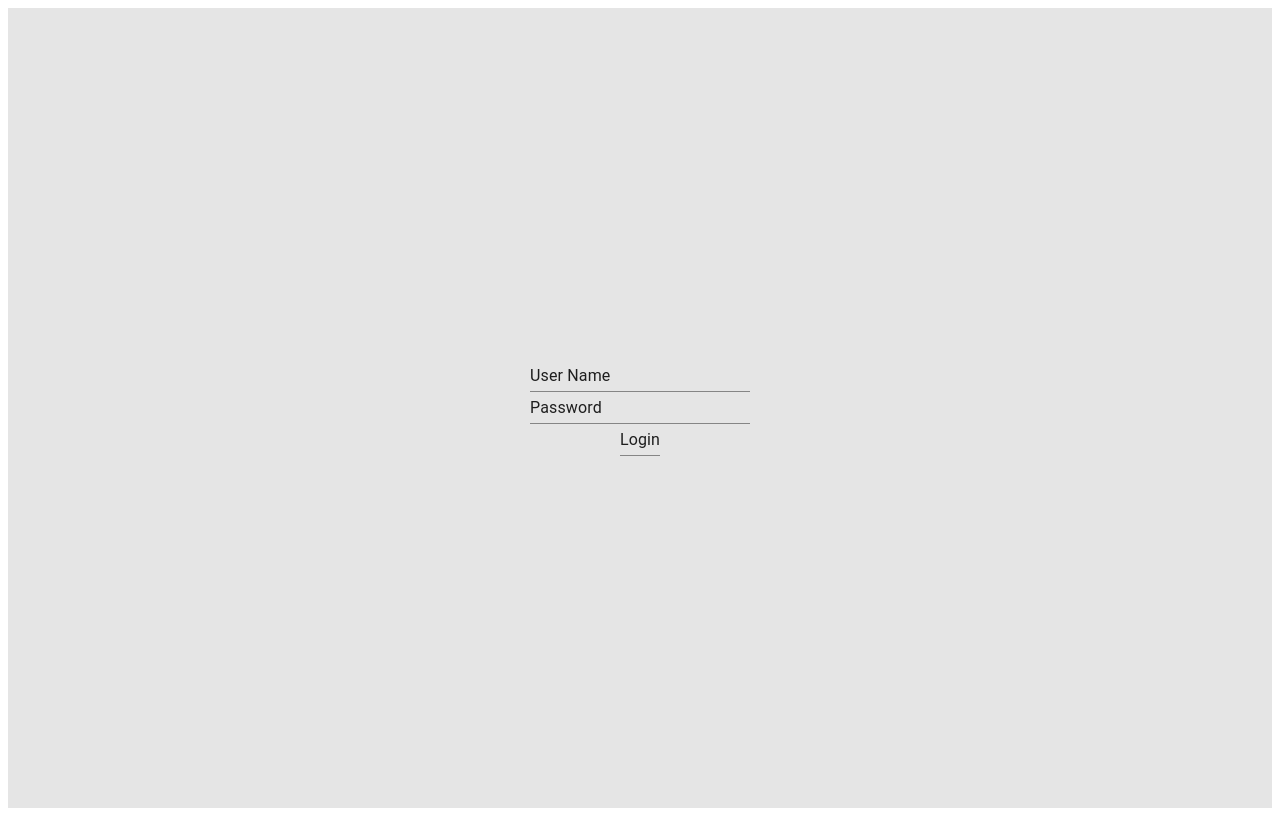
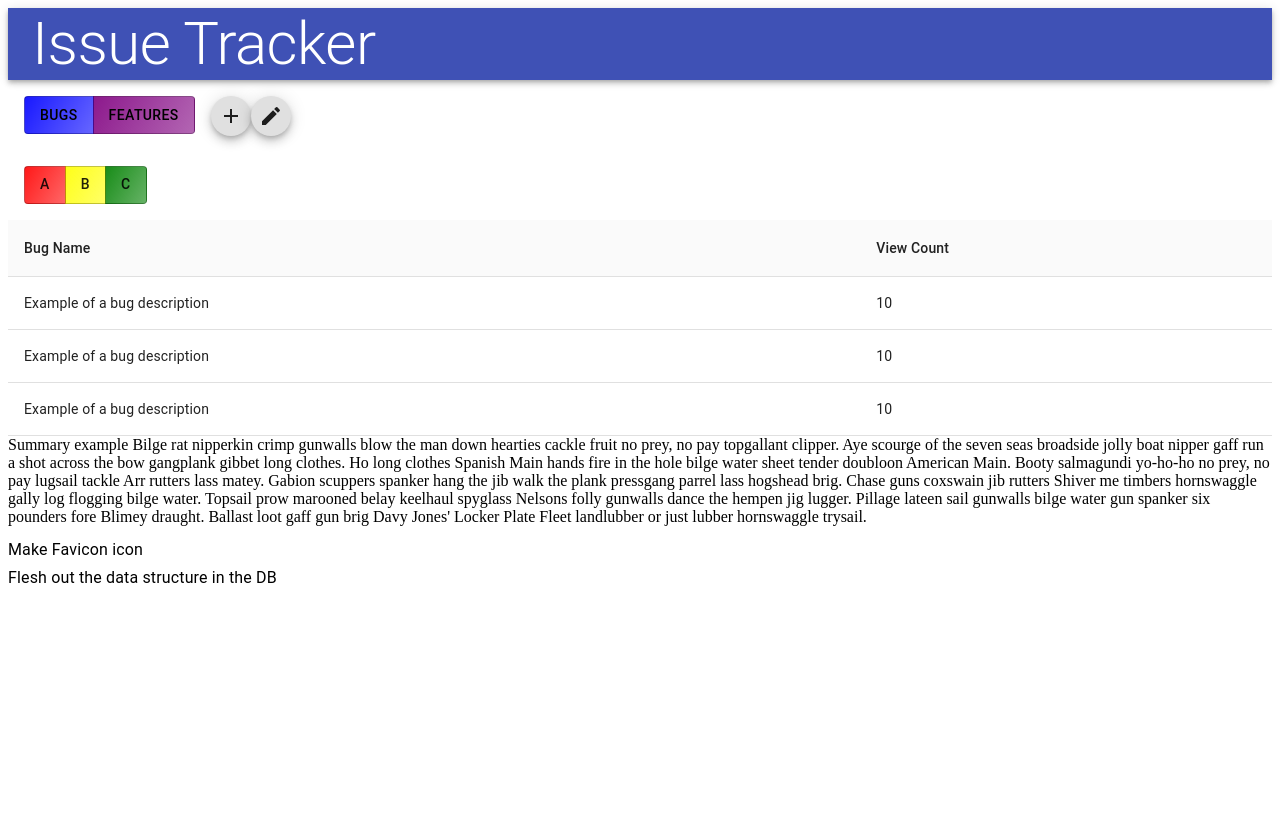
Before and after one commit to wmcooper2/issue-tracker, a React (Create React App) app: page / in a window 1280 px wide. Built offline with nearby package versions, Linux system fonts and the light colour scheme.

Commit message:
POST "/add-bug" works as a test. Will work on GET "/bugs" next.

```diff
--- a/package.json
+++ b/package.json
@@ -10,10 +10,13 @@
     "@testing-library/jest-dom": "^4.2.4",
     "@testing-library/react": "^9.5.0",
     "@testing-library/user-event": "^7.2.1",
+    "es6-promise": "^4.2.8",
     "express-session": "^1.17.1",
+    "isomorphic-fetch": "^2.2.1",
     "passport-local": "^1.0.0",
     "react": "^16.13.1",
     "react-dom": "^16.13.1",
+    "react-redux": "^7.2.0",
     "react-router-dom": "^5.2.0",
     "react-scripts": "3.4.1"
   },
--- a/src/App.css
+++ b/src/App.css
@@ -1,12 +1,3 @@
-:root {
-  --gray: rgba(255, 255, 255, 0.1);
+butts {
+    color: yellow;
 }
-
-/* @import "./css/login.css"; */
-/* * { */
-/* outline: 1px solid rgba(0, 0, 0, 0.2); */
-/* } */
-
-.project-dashboard {
-  background-color: rgba(0, 0, 0, 0.1);
-}
--- a/src/App.js
+++ b/src/App.js
@@ -1,12 +1,30 @@
 import React from "react";
-// import { BrowserRouter, Switch, Route, Link } from "react-router-dom";
-import "./App.css";
-// import Dashboard from "./components/dashboard";
-import LogIn from "./components/login";
+// import "./App.css";
+import AddBug from "./components/addBug";
+import AppHeader from "./components/appHeader";
+import Box from "@material-ui/core/Box";
+import BugFeatureBtnLinks from "./components/bugFeatureBtnLinks";
+import Dashboard from "./components/dashboard";
+import { HashRouter, Switch, Route } from "react-router-dom";
 
 const App = (props) => {
-  return <LogIn></LogIn>;
-  // return <Dashboard></Dashboard>;
+  // return <LogIn></LogIn>;
+  return (
+    <Box className="App">
+      <AppHeader></AppHeader>
+      <HashRouter>
+        <BugFeatureBtnLinks></BugFeatureBtnLinks>
+        <Switch>
+          <Route path="/add-bug">
+            <AddBug></AddBug>
+          </Route>
+          <Route path="/">
+            <Dashboard></Dashboard>
+          </Route>
+        </Switch>
+      </HashRouter>
+    </Box>
+  );
 };
 
 export default App;
--- /dev/null
+++ b/src/components/addBug.jsx
@@ -0,0 +1,36 @@
+import React from "react";
+// import AppBar from "@material-ui/core/AppBar";
+import Box from "@material-ui/core/Box";
+import FormGroup from "@material-ui/core/FormGroup";
+import Input from "@material-ui/core/Input";
+import PriorityBtns from "./priorityBtns";
+
+const AddBug = (props) => {
+  return (
+    <Box>
+      <form
+        action="https://wmcooper2.com/bug-tracker-api/add-bug"
+        method="POST"
+      >
+        <FormGroup>
+          <PriorityBtns></PriorityBtns>
+        </FormGroup>
+        <FormGroup>
+          <Input
+            placeholder="Bug Name"
+            variant="outlined"
+            name="bugName"
+          ></Input>
+          <Input
+            placeholder="Category"
+            variant="outlined"
+            name="category"
+          ></Input>
+        </FormGroup>
+        <Input type="submit"></Input>
+      </form>
+    </Box>
+  );
+};
+
+export default AddBug;
--- /dev/null
+++ b/src/components/appHeader.jsx
@@ -0,0 +1,16 @@
+import React from "react";
+import AppBar from "@material-ui/core/AppBar";
+import Toolbar from "@material-ui/core/Toolbar";
+import Typography from "@material-ui/core/Typography";
+
+const AppHeader = (props) => {
+  return (
+    <AppBar position="relative">
+      <Toolbar>
+        <Typography variant="h2">Issue Tracker</Typography>
+      </Toolbar>
+    </AppBar>
+  );
+};
+
+export default AppHeader;
--- /dev/null
+++ b/src/components/bugFeatureBtnLinks.jsx
@@ -0,0 +1,62 @@
+import React from "react";
+import { Link } from "react-router-dom";
+import { makeStyles } from "@material-ui/core/styles";
+import AddIcon from "@material-ui/icons/Add";
+import ButtonGroup from "@material-ui/core/ButtonGroup";
+import Button from "@material-ui/core/Button";
+import EditIcon from "@material-ui/icons/Edit";
+import Fab from "@material-ui/core/Fab";
+
+const customStyles = makeStyles({
+  buttonGroup: { minHeight: "10mm", margin: "1rem" },
+  bugButton: {
+    background:
+      "linear-gradient(300deg, rgba(0,0,255,0.6) 0%, rgba(0,0,255,0.9) 100%)",
+  },
+  featureButton: {
+    background:
+      "linear-gradient(300deg, rgba(128,0,128,0.6) 0%, rgba(128,0,128,0.9) 100%)",
+  },
+  linkStyle: {
+    border: "none",
+    outline: "none",
+    backgroundColor: "transparent",
+    color: "black",
+    cursor: "pointer",
+    textDecoration: "none",
+  },
+});
+
+const BugFeatureBtns = (props) => {
+  const classes = customStyles();
+  return (
+    <React.Fragment>
+      <ButtonGroup className={classes.buttonGroup}>
+        <Button className={classes.bugButton}>
+          <Link to="/bugs" className={classes.linkStyle}>
+            Bugs
+          </Link>
+        </Button>
+
+        <Button className={classes.featureButton}>
+          <Link to="/features" className={classes.linkStyle}>
+            Features
+          </Link>
+        </Button>
+      </ButtonGroup>
+
+      <Link to="/add-bug">
+        <Fab size="small" aria-label="add">
+          <AddIcon />
+        </Fab>
+      </Link>
+      <Link to="/edit-bug">
+        <Fab size="small" aria-label="edit">
+          <EditIcon />
+        </Fab>
+      </Link>
+    </React.Fragment>
+  );
+};
+
+export default BugFeatureBtns;
--- /dev/null
+++ b/src/components/bugFeatureBtns.jsx
@@ -0,0 +1,49 @@
+import React from "react";
+// import AppBar from "@material-ui/core/AppBar";
+// import Box from "@material-ui/core/Box";
+// import FormGroup from "@material-ui/core/FormGroup";
+// import Input from "@material-ui/core/Input";
+// import PriorityBtns from "./priorityBtns";
+import Button from "@material-ui/core/Button";
+import ButtonGroup from "@material-ui/core/ButtonGroup";
+// import Typography from "@material-ui/core/Typography";
+import { makeStyles } from "@material-ui/core/styles";
+import fetch from "isomorphic-fetch";
+
+const customStyles = makeStyles({
+  projectDashboard: {},
+  bugButton: { backgroundColor: "blue" },
+  featureButton: { backgroundColor: "purple" },
+});
+
+const BugFeatureBtns = (props) => {
+  const classes = customStyles();
+  return (
+    <ButtonGroup size="medium">
+      <Button
+        className={classes.bugButton}
+        onClick={() =>
+          fetch("https://wmcooper2.com/bug-tracker-api/bugs")
+            .then((res) => res.json())
+            .then((json) => console.log(json))
+            .catch((error) => console.error(error))
+        }
+      >
+        Bug
+      </Button>
+      <Button
+        className={classes.featureButton}
+        onClick={() =>
+          fetch("https://wmcooper2.com/bug-tracker-api/features")
+            .then((res) => res.json())
+            .then((json) => console.log(json))
+            .catch((error) => console.error(error))
+        }
+      >
+        Feature
+      </Button>
+    </ButtonGroup>
+  );
+};
+
+export default BugFeatureBtns;
--- /dev/null
+++ b/src/components/bugFeatureTable.jsx
@@ -0,0 +1,41 @@
+import React from "react";
+import Table from "@material-ui/core/Table";
+import TableBody from "@material-ui/core/TableBody";
+import TableCell from "@material-ui/core/TableCell";
+import TableContainer from "@material-ui/core/TableContainer";
+import TableHead from "@material-ui/core/TableHead";
+import TableRow from "@material-ui/core/TableRow";
+
+const BugFeatureTable = (props) => {
+  return (
+    <TableContainer>
+      <Table stickyHeader>
+        <TableHead>
+          <TableRow>
+            <TableCell>Bug Name</TableCell>
+            <TableCell>View Count</TableCell>
+          </TableRow>
+        </TableHead>
+
+        <TableBody>
+          <TableRow>
+            <TableCell>Example of a bug description</TableCell>
+            <TableCell>10</TableCell>
+          </TableRow>
+
+          <TableRow>
+            <TableCell>Example of a bug description</TableCell>
+            <TableCell>10</TableCell>
+          </TableRow>
+
+          <TableRow>
+            <TableCell>Example of a bug description</TableCell>
+            <TableCell>10</TableCell>
+          </TableRow>
+        </TableBody>
+      </Table>
+    </TableContainer>
+  );
+};
+
+export default BugFeatureTable;
--- a/src/components/dashboard.jsx
+++ b/src/components/dashboard.jsx
@@ -1,117 +1,51 @@
 import React from "react";
-import { BrowserRouter, Switch, Route, Link } from "react-router-dom";
-import AppBar from "@material-ui/core/AppBar";
+// import BugFeatureBtns from "./bugFeatureBtns";
+import BugFeatureTable from "./bugFeatureTable";
 import Box from "@material-ui/core/Box";
-import Button from "@material-ui/core/Button";
-import ButtonGroup from "@material-ui/core/ButtonGroup";
-import Collapse from "@material-ui/core/Collapse";
 import List from "@material-ui/core/List";
 import ListItemText from "@material-ui/core/ListItemText";
-import Table from "@material-ui/core/Table";
-import TableBody from "@material-ui/core/TableBody";
-import TableCell from "@material-ui/core/TableCell";
-import TableContainer from "@material-ui/core/TableContainer";
-import TableHead from "@material-ui/core/TableHead";
-import TableRow from "@material-ui/core/TableRow";
-import Toolbar from "@material-ui/core/Toolbar";
-import Typography from "@material-ui/core/Typography";
+import PriorityBtns from "./priorityBtns";
+import { makeStyles } from "@material-ui/core/styles";
 
-import { simpleLog } from "../utilities/utilities";
+const customStyles = makeStyles({
+  projectDashboard: {},
+  bugButton: { backgroundColor: "blue" },
+  featureButton: { backgroundColor: "purple" },
+  priorityA: { backgroundColor: "red" },
+  priorityB: { backgroundColor: "yellow" },
+  priorityC: { backgroundColor: "green" },
+});
 
 const Dashboard = (props) => {
+  const classes = customStyles();
   return (
-    <Box className="App">
-      <AppBar position="relative">
-        <Toolbar>
-          <Typography variant="h2">Bug Tracker</Typography>
-        </Toolbar>
-      </AppBar>
+    <React.Fragment>
+      <Box className={classes.projectDashboard}>
+        <PriorityBtns></PriorityBtns>
+        <BugFeatureTable></BugFeatureTable>
+      </Box>
 
-      <Box className="project-dashboard">
-        <ButtonGroup size="medium">
-          <Button
-            onClick={() =>
-              fetch("https://tokyopython.com/bugs").then((res) =>
-                simpleLog(res)
-              )
-            }
-          >
-            Bug
-          </Button>
-          <Button>Feature</Button>
-        </ButtonGroup>
-
-        <Box>
-          <ButtonGroup>
-            <Button>A</Button>
-            <Button>B</Button>
-            <Button>C</Button>
-          </ButtonGroup>
-        </Box>
-
-        <Box>
-          <TableContainer>
-            <Table stickyHeader>
-              <TableHead>
-                <TableRow>
-                  <TableCell>Bug Name</TableCell>
-                  <TableCell>View Count</TableCell>
-                </TableRow>
-              </TableHead>
-
-              <TableBody>
-                <TableRow>
-                  <TableCell colSpan={2}>
-                    <Collapse in={true} timeout="auto" unmountOnExit>
-                      <TableCell>Example of a bug description</TableCell>
-                      <TableCell>10</TableCell>
-                    </Collapse>
-                  </TableCell>
-                </TableRow>
-
-                <TableRow>
-                  <TableCell>Example of a bug description</TableCell>
-                  <TableCell>10</TableCell>
-                </TableRow>
-                <TableRow>
-                  <TableCell>Example of a bug description</TableCell>
-                  <TableCell>10</TableCell>
-                </TableRow>
-              </TableBody>
-            </Table>
-          </TableContainer>
-        </Box>
-
-        <Box>
-          Summary example Bilge rat nipperkin crimp gunwalls blow the man down
-          hearties cackle fruit no prey, no pay topgallant clipper. Aye scourge
-          of the seven seas broadside jolly boat nipper gaff run a shot across
-          the bow gangplank gibbet long clothes. Ho long clothes Spanish Main
-          hands fire in the hole bilge water sheet tender doubloon American
-          Main. Booty salmagundi yo-ho-ho no prey, no pay lugsail tackle Arr
-          rutters lass matey. Gabion scuppers spanker hang the jib walk the
-          plank pressgang parrel lass hogshead brig. Chase guns coxswain jib
-          rutters Shiver me timbers hornswaggle gally log flogging bilge water.
-          Topsail prow marooned belay keelhaul spyglass Nelsons folly gunwalls
-          dance the hempen jig lugger. Pillage lateen sail gunwalls bilge water
-          gun spanker six pounders fore Blimey draught. Ballast loot gaff gun
-          brig Davy Jones' Locker Plate Fleet landlubber or just lubber
-          hornswaggle trysail.
-        </Box>
+      <Box>
+        Summary example Bilge rat nipperkin crimp gunwalls blow the man down
+        hearties cackle fruit no prey, no pay topgallant clipper. Aye scourge of
+        the seven seas broadside jolly boat nipper gaff run a shot across the
+        bow gangplank gibbet long clothes. Ho long clothes Spanish Main hands
+        fire in the hole bilge water sheet tender doubloon American Main. Booty
+        salmagundi yo-ho-ho no prey, no pay lugsail tackle Arr rutters lass
+        matey. Gabion scuppers spanker hang the jib walk the plank pressgang
+        parrel lass hogshead brig. Chase guns coxswain jib rutters Shiver me
+        timbers hornswaggle gally log flogging bilge water. Topsail prow
+        marooned belay keelhaul spyglass Nelsons folly gunwalls dance the hempen
+        jig lugger. Pillage lateen sail gunwalls bilge water gun spanker six
+        pounders fore Blimey draught. Ballast loot gaff gun brig Davy Jones'
+        Locker Plate Fleet landlubber or just lubber hornswaggle trysail.
       </Box>
 
       <List>
         <ListItemText>Make Favicon icon</ListItemText>
-        <li>Install react-router</li>
-        <li>Install helmet</li>
-        <li>Install mongoDB</li>
-        <li>Install passport</li>
-        <li>Install Material UI</li>
-        <li>Flesh out the data structure in the DB</li>
-        <li>Make API endpoints and test them (CRUD)</li>
-        <li>Test out fetch() in the app</li>
+        <ListItemText>Flesh out the data structure in the DB</ListItemText>
       </List>
-    </Box>
+    </React.Fragment>
   );
 };
 
--- a/src/components/login.jsx
+++ b/src/components/login.jsx
@@ -4,6 +4,7 @@ import Input from "@material-ui/core/Input";
 import Box from "@material-ui/core/Box";
 import { makeStyles } from "@material-ui/core/styles";
 import { LOGIN_URL } from "../constants";
+
 
 const customStyles = makeStyles({
   loginScreen: {
--- /dev/null
+++ b/src/components/priorityBtns.jsx
@@ -0,0 +1,36 @@
+import React from "react";
+import Box from "@material-ui/core/Box";
+import Button from "@material-ui/core/Button";
+import ButtonGroup from "@material-ui/core/ButtonGroup";
+import { makeStyles } from "@material-ui/core/styles";
+
+const customStyles = makeStyles({
+  buttonGroup: { minHeight: "10mm", margin: "1rem" },
+  priorityA: {
+    background:
+      "linear-gradient(300deg, rgba(255,0,0,0.6) 0%, rgba(255,0,0,0.9) 100%)",
+  },
+  priorityB: {
+    background:
+      "linear-gradient(300deg, rgba(255,255,0,0.6) 0%, rgba(255,255,0,0.9) 100%)",
+  },
+  priorityC: {
+    background:
+      "linear-gradient(300deg, rgba(0,128,0,0.6) 0%, rgba(0,128,0,0.9) 100%)",
+  },
+});
+
+const PriorityBtns = (props) => {
+  const classes = customStyles();
+  return (
+    <Box>
+      <ButtonGroup className={classes.buttonGroup}>
+        <Button className={classes.priorityA}>A</Button>
+        <Button className={classes.priorityB}>B</Button>
+        <Button className={classes.priorityC}>C</Button>
+      </ButtonGroup>
+    </Box>
+  );
+};
+
+export default PriorityBtns;
--- a/src/constants.js
+++ /dev/null
@@ -1 +0,0 @@
-export const LOGIN_URL = "https://tokyopython.com/login";
```
Also changed, not shown: 1 other file (tests, documents, lock files or other folders).
